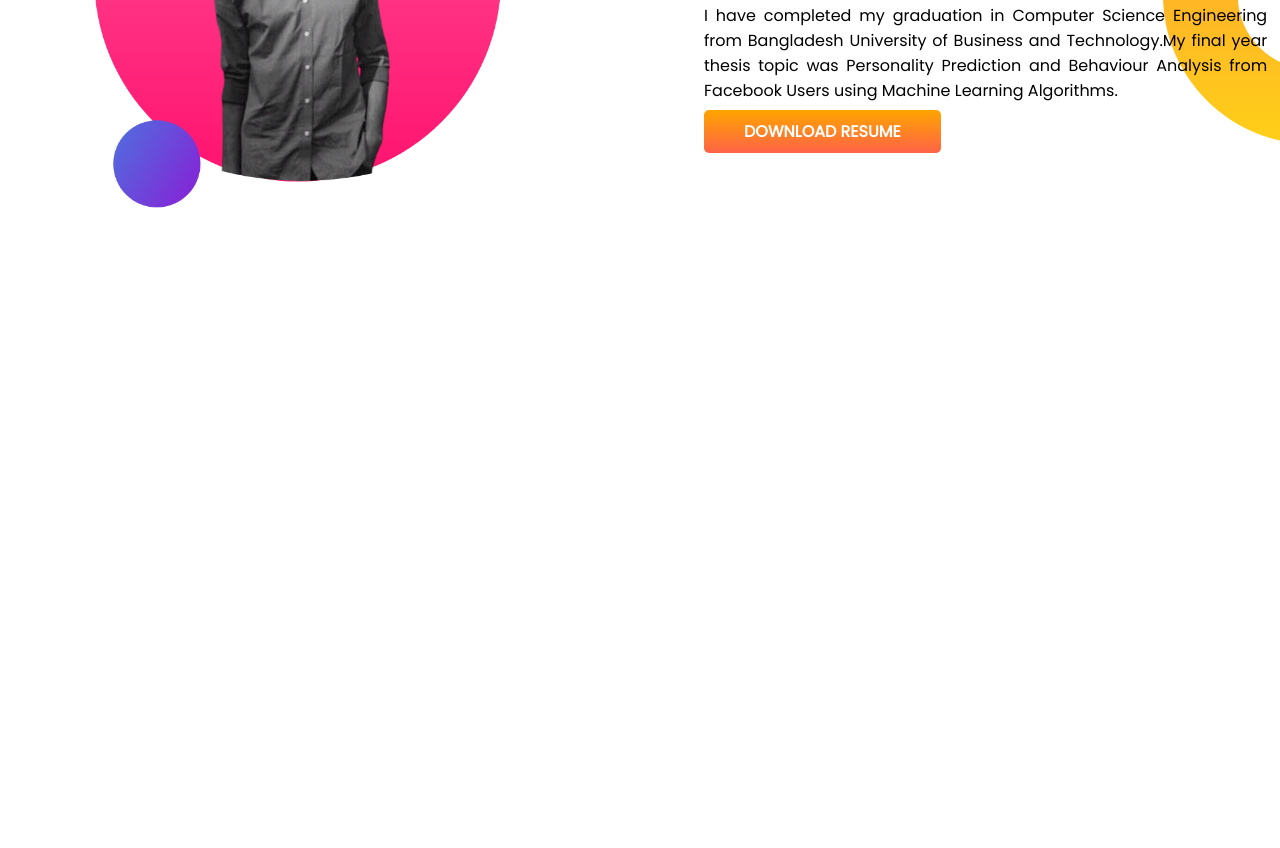
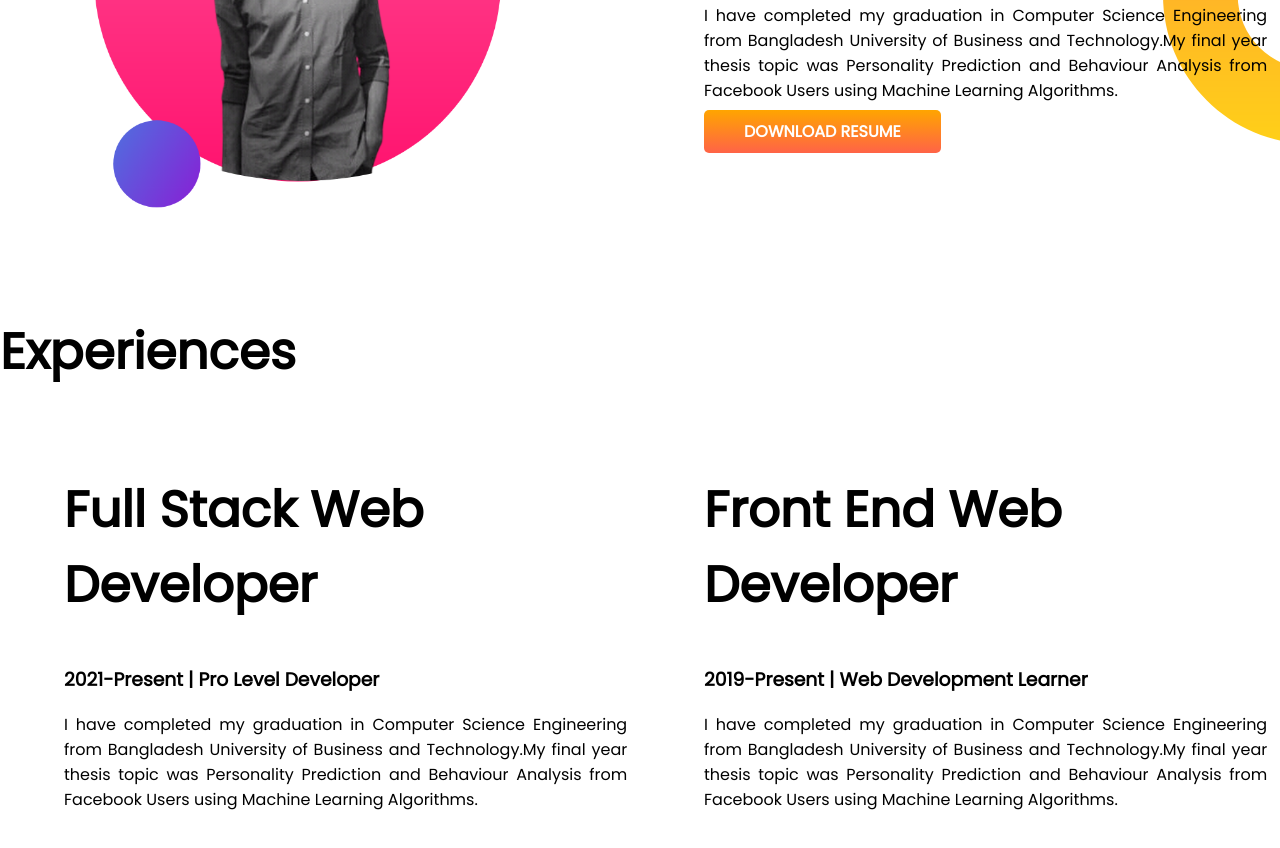
Before and after one commit to MirzaAyon/personal-protfolio-1-using-HTML-CSS, a plain HTML site: page index.html in a window 1280 px wide. Shown: the part 779-1627 px from the top of the page. Before the commit the page ends 1094 px from the top, so only its background shows below. Drawn offline with Linux system fonts and the light colour scheme.

Commit message:
refactoring done

```diff
--- a/index.html
+++ b/index.html
@@ -16,7 +16,7 @@
 
 <body>
     <!-- first section-->
-    <section class="top-banner">
+    <section class="top-banner flexible-container">
         <div class="half-width">
             <h1>I am</h1>
             <h2> <span>Mirza Minhaz Arafat</span> Ayon</h2>
@@ -33,7 +33,7 @@
         </div>
     </section>
     <!-- second section-->
-    <section class="dream-big">
+    <section class="dream-big flexible-container">
         <div class="half-width">
             <img src="Ayon/Ayon2.png" alt="">
         </div>
@@ -48,8 +48,38 @@
             <a class="link-button" target="_blank" href="">DOWNLOAD RESUME</a>
         </div>
 
+    </section>
+    <!-- 3rd section-->
+
+    <section class="experience-area">
+        <h1>Experiences</h1>
+        <div class="flexible-container">
+            <div class="half-width">
+                <h1>Full Stack Web Developer</h1>
+                <h3>2021-Present | Pro Level Developer</h3>
+                <p style="text-align: justify;">I have completed my graduation in Computer Science Engineering from
+                    Bangladesh University of Business and
+                    Technology.My final year thesis topic was Personality Prediction and Behaviour Analysis from
+                    Facebook
+                    Users
+                    using Machine Learning Algorithms. </p>
+            </div>
+            <div class="half-width">
+                <h1>Front End Web Developer</h1>
+                <h3>2019-Present | Web Development Learner</h3>
+                <p style="text-align: justify;">I have completed my graduation in Computer Science Engineering from
+                    Bangladesh University of Business and
+                    Technology.My final year thesis topic was Personality Prediction and Behaviour Analysis from
+                    Facebook
+                    Users
+                    using Machine Learning Algorithms. </p>
+            </div>
+        </div>
 
     </section>
+
+
+
 
 
 </body>
--- a/style.css
+++ b/style.css
@@ -11,7 +11,7 @@ h2{
 span{
     color: orange;
 }
-section{
+.flexible-container{
     display: flex;
     margin-bottom: 100px;
 }
```
Also changed, not shown: 1 other file.
